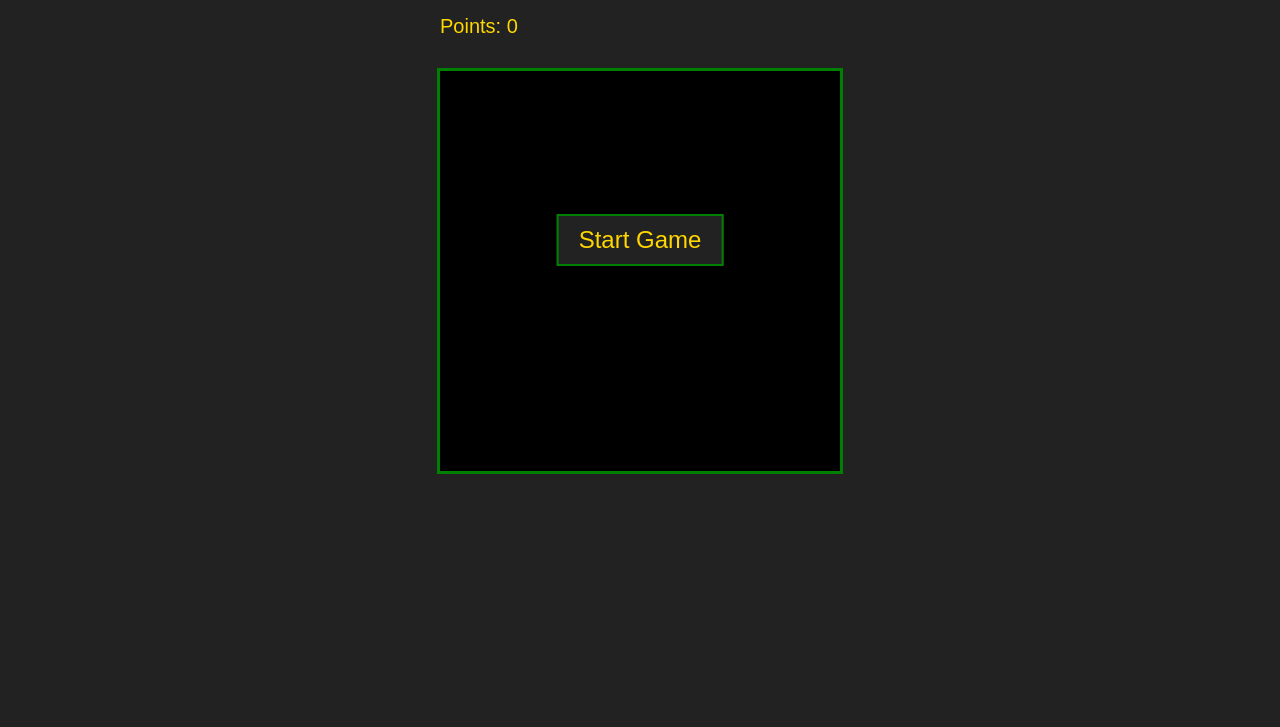
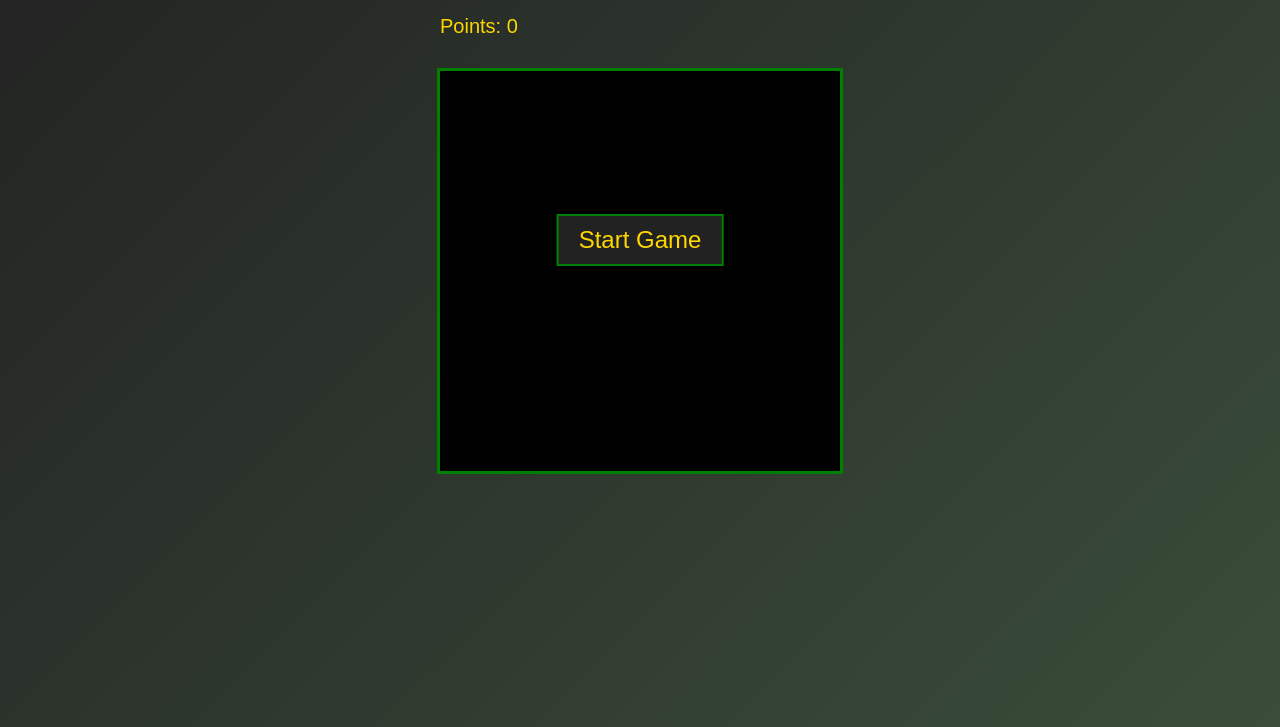
Before and after one commit to waali81/SnakeGame, a plain HTML site: page index.html in a window 1280 px wide. Shown: the part 93-820 px from the top of the page. Drawn offline with Linux system fonts and the light colour scheme.

Commit message:
gradientin lisäys

```diff
--- a/styles.css
+++ b/styles.css
@@ -1,5 +1,6 @@
 body {
-    background: #222;
+    min-height: 100vh;
+    background: linear-gradient(135deg, #222, #3a4d3a);
     font-family: Arial, sans-serif;
     color: white;
     margin: 0;
```
